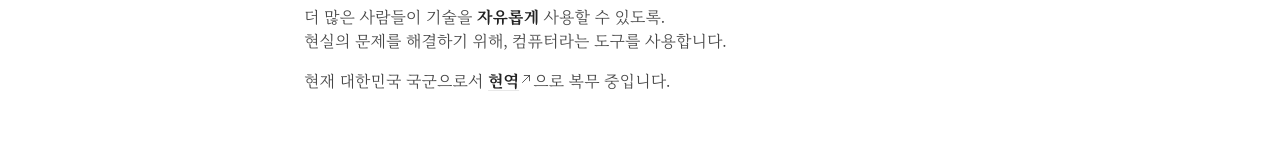
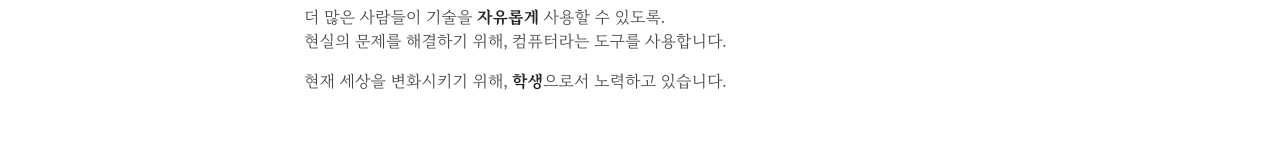
Before and after one commit to ZETA-A/byeolha.me, a Next.js app: page / in a window 1280 px wide. Shown: the part 154-314 px from the top of the page. Built offline with nearby package versions, Linux system fonts and the light colour scheme; some icons are missing.

Commit message:
📝 2025년 10월 기준으로 변경

```diff
--- a/app/page.tsx
+++ b/app/page.tsx
@@ -60,14 +60,8 @@ export default function Home() {
                     <Fade cascade delay={500} damping={0.3} triggerOnce>
                         <div>
                             <p>
-                                현재 대한민국 국군으로서{' '}
-                                <Link
-                                    className="link external-link"
-                                    href="https://www.mnd.go.kr/"
-                                >
-                                    <b>현역</b>
-                                </Link>
-                                으로 복무 중입니다.
+                                현재 세상을 변화시키기 위해, <b>학생</b>으로서
+                                노력하고 있습니다.
                             </p>
                         </div>
                         <div className="flex gap-1">
--- a/app/resume/content.mdx
+++ b/app/resume/content.mdx
@@ -33,7 +33,11 @@ thumbnail:
     -   사람들을 사랑하는 멍뭉이, 살구!
     -   Python, Torch, koELECTRA, etc.
 
+-   **2025.10 - now** | NextHub
+    -   통합된 IoT 관리 시스템
+    -   React.js, Express.js, Rust, SQLite3, etc.
+
 ## History
 
--   2024.04 ~ 현재: 대한민국 육군 상병 복무 중
--   2023.03 ~ 2024.03: 강원대학교 컴퓨터공학과 학사과정 휴학
+-   2024.04 ~ 2025.10: 대한민국 육군 병장 만기 전역
+-   2023.03 ~ 현재: 강원대학교 컴퓨터공학과 학사과정 재학
```
